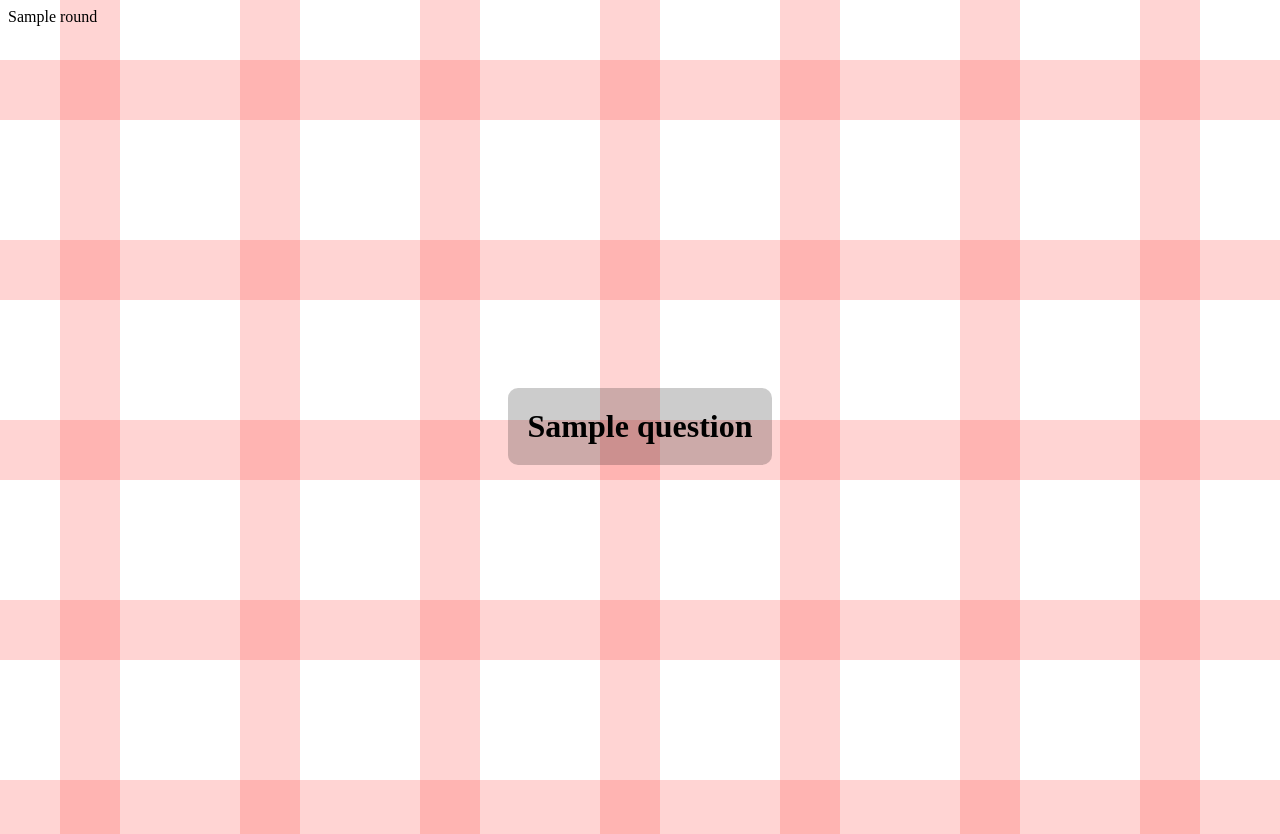
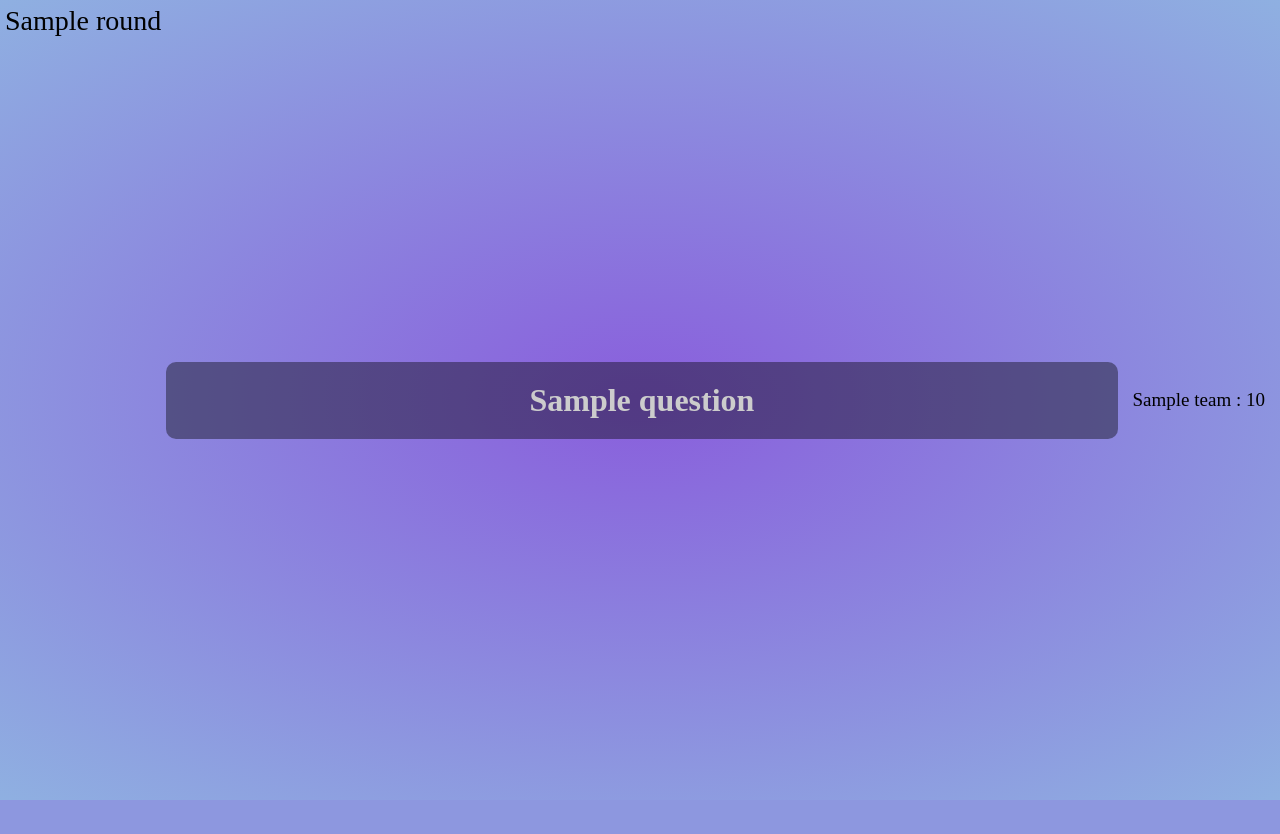
Before and after one commit to sebastienpro/Quizz, a Django app: page /quizzer/ in a window 1280 px wide. After the commit the page ends 800 px from the top, so only its background shows below. Run offline with Django 3.2, Linux system fonts and the light colour scheme; a user stored in the database is signed in; tables that the repository leaves empty hold one stand-in row (values such as "Sample post").

Commit message:
Change question style

```diff
--- a/quizzer/templates/quizzer/base.html
+++ b/quizzer/templates/quizzer/base.html
@@ -7,9 +7,6 @@
         <title>{{ quizz.name }}</title>
         <script src="{% static 'js/jquery-3.3.1.min.js' %}"></script>
         <style>
-            body {
-                background-image: url("/static/img/motif.png");
-            }
         </style>
         <script>
             $(document).ready(function() {
--- a/quizzer/templates/quizzer/question.html
+++ b/quizzer/templates/quizzer/question.html
@@ -2,14 +2,68 @@
 
 
 {% block body %}
-    <span id="round">{{ round.name }}</span>
-    <div style="display: flex; min-width: 100vh; min-height: 100vh; justify-content: space-around;">
-        <h1 id="question" style="align-self: center; justify-self: center; background-color: rgba(0, 0, 0, 0.2); padding: 20px; border-radius: 10px;">{{ question.question }}</h1>
+    <div class="container" style="">
+        <span id="round">{{ round.name }}</span>
+
+        <h1 id="question">{{ question.question }}</h1>
+
+        <div id="teams">
+            <ul>
+            </ul>
+        </div>
     </div>
 {% endblock %}
 
 
 {% block bottom %}
+<style>
+body {
+    margin: 0;
+    background: radial-gradient(ellipse 90% 80% at center, #895edc, #90c0e2);
+}
+.container {
+    display: flex;
+    flex-direction: row;
+    min-width: 100vw;
+    min-height: 100vh;
+    justify-content: space-around;
+}
+
+#round {
+    margin: 5px;
+    font-size: 28px;
+}
+
+#question {
+    flex-grow: 1;
+    align-self: center;
+    justify-self: center;
+    background-color: rgba(0, 0, 0, 0.4);
+    color: #ccc;
+    padding: 20px;
+    border-radius: 10px;
+    text-align: center;
+}
+
+#teams {
+    margin: 5px;
+    display: flex;
+    flex-direction: column;
+    justify-content: center;
+    padding: 10px;
+    border-radius: 10px;
+}
+
+#teams > ul {
+    list-style: none;
+    margin: 0;
+    padding: 0;
+}
+
+#teams > ul > li {
+    font-size: 19px;
+}
+</style>
 <script>
     $(document).ready(function() {
         $(document).click(function(ev) {
@@ -18,6 +72,19 @@
                 $('#round').text(data.round);
             });
         });
+
+        function updateTeam() {
+            $.get('teams', function(data) {
+                $('#teams > ul').empty();
+                for (var i = 0; i < data['teams'].length; i++) {
+                    var team = data['teams'][i];
+                    $('#teams > ul').append('<li>' + team.name + ' : ' + team.points + '</li>');
+                }
+            })
+        }
+
+        updateTeam();
+        setInterval(updateTeam, 10000);
     });
 </script>
 {% endblock %}
--- a/quizzer/views.py
+++ b/quizzer/views.py
@@ -33,7 +33,7 @@ def teams(request):
     subscribed_teams = Participate.objects.filter(quizz=quizzer_state.quizz)
     response = {'teams': []}
     for team in subscribed_teams:
-        response['teams'].append({team.team.name: team.points})
+        response['teams'].append({'name': team.team.name, 'points': team.points})
     return JsonResponse(response)
 
 
```
